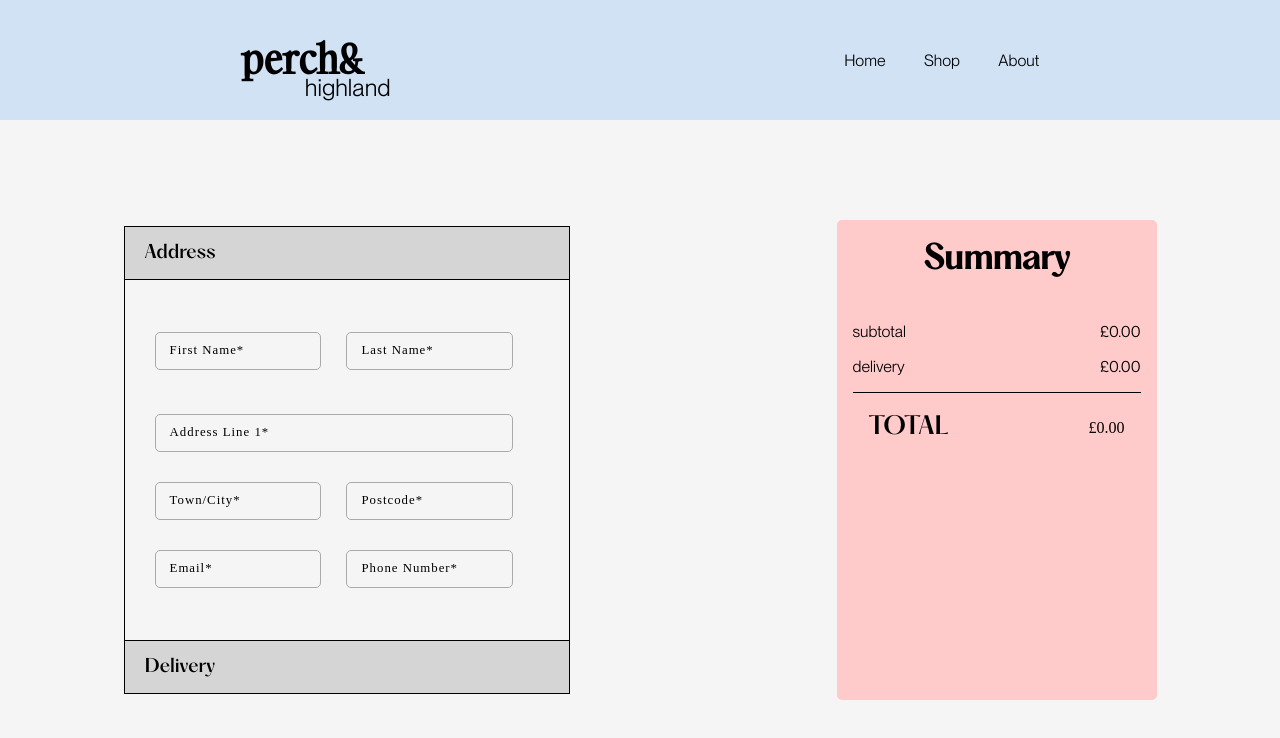
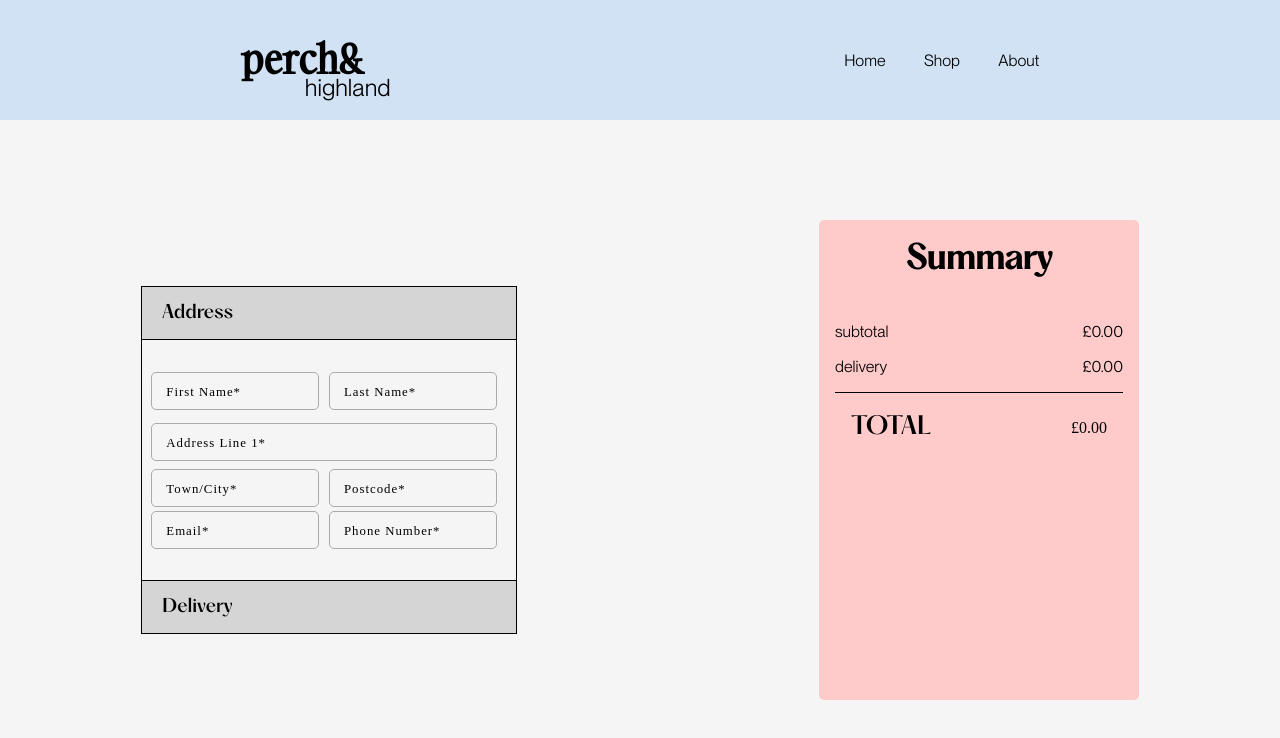
Before and after one commit to brian-david4/furniture-shop, a React (Vite) app in the folder furniture/: page /checkout/shipping-address in a window 1280 px wide. Shown: the top 738 px of the page. Built offline with nearby package versions, Linux system fonts and the light colour scheme; the HTML template or start-up script is replaced by a standard one; a web font is replaced by a local one.

Commit message:
make Address form smaller

```diff
--- a/furniture/src/Components/Accordion/accordion.module.css
+++ b/furniture/src/Components/Accordion/accordion.module.css
@@ -2,4 +2,6 @@
   list-style: none;
   margin: 0;
   padding: 0%;
+  max-width: 40vw;
+  min-width: 340px;
 }
--- a/furniture/src/Components/AccordionItem/accordionItem.module.css
+++ b/furniture/src/Components/AccordionItem/accordionItem.module.css
@@ -2,7 +2,7 @@
   border: 1px solid black;
   overflow: hidden;
   max-width: 40vw;
-  min-width: 380px;
+  min-width: 340px;
 }
 .accordionItem:not(:first-of-type) {
   border-top: 0;
@@ -24,14 +24,15 @@
 }
 .accordionItemContainer {
   overflow: hidden;
-  display: grid;
-  place-items: center;
+  display: flex;
+  align-items: center;
+  justify-content: center;
 }
 .accordionItemContent {
   border-top: 1px solid black;
   width: 100%;
-  padding: 0px 20px;
   box-sizing: border-box;
-  display: grid;
-  place-items: center;
+  display: flex;
+  align-items: center;
+  justify-content: center;
 }
--- a/furniture/src/Components/DeliveryForm/deliveryform.module.css
+++ b/furniture/src/Components/DeliveryForm/deliveryform.module.css
@@ -1,24 +1,22 @@
 .addressForm {
   position: relative;
-  height: 45vh;
+  height: 30vh;
   width: 100%;
   min-width: 340px;
   display: flex;
   justify-content: center;
   align-items: center;
   flex-direction: column;
-  border-radius: 5px;
 }
-.deliveryTitle {
-  font-family: "Hatton";
-}
+
 .inputs {
   min-height: 300px;
   width: 95%;
   display: flex;
   flex-direction: column;
   align-items: flex-start;
-  justify-content: space-around;
+  justify-content: center;
+  gap: 5px;
 }
 .townPostcode,
 .emailPhone,
--- a/furniture/src/Components/DeliveryInput/delivInput.module.css
+++ b/furniture/src/Components/DeliveryInput/delivInput.module.css
@@ -10,9 +10,9 @@
   background-color: #f5f5f5;
   padding: 10px 0px 10px 10px;
   transition: border 150ms ease-in-out;
-  margin: 15px;
+  margin: 2px;
   margin-left: 0;
-  margin-right: 25px;
+  margin-right: 10px;
   font-family: "Neue Montreal Book";
   transition: border 150ms ease-in-out;
 }
--- a/furniture/src/Components/DeliveryInputMax/delMaxInput.module.css
+++ b/furniture/src/Components/DeliveryInputMax/delMaxInput.module.css
@@ -11,9 +11,9 @@
   background-color: #f5f5f5;
   padding: 10px 0px 10px 10px;
   transition: border 150ms ease-in-out;
-  margin: 15px;
+  margin: 6px;
   margin-left: 0;
-  margin-right: 25px;
+  margin-right: 10px;
   font-family: "Neue Montreal Book";
   transition: border 150ms ease-in-out;
 }
```
